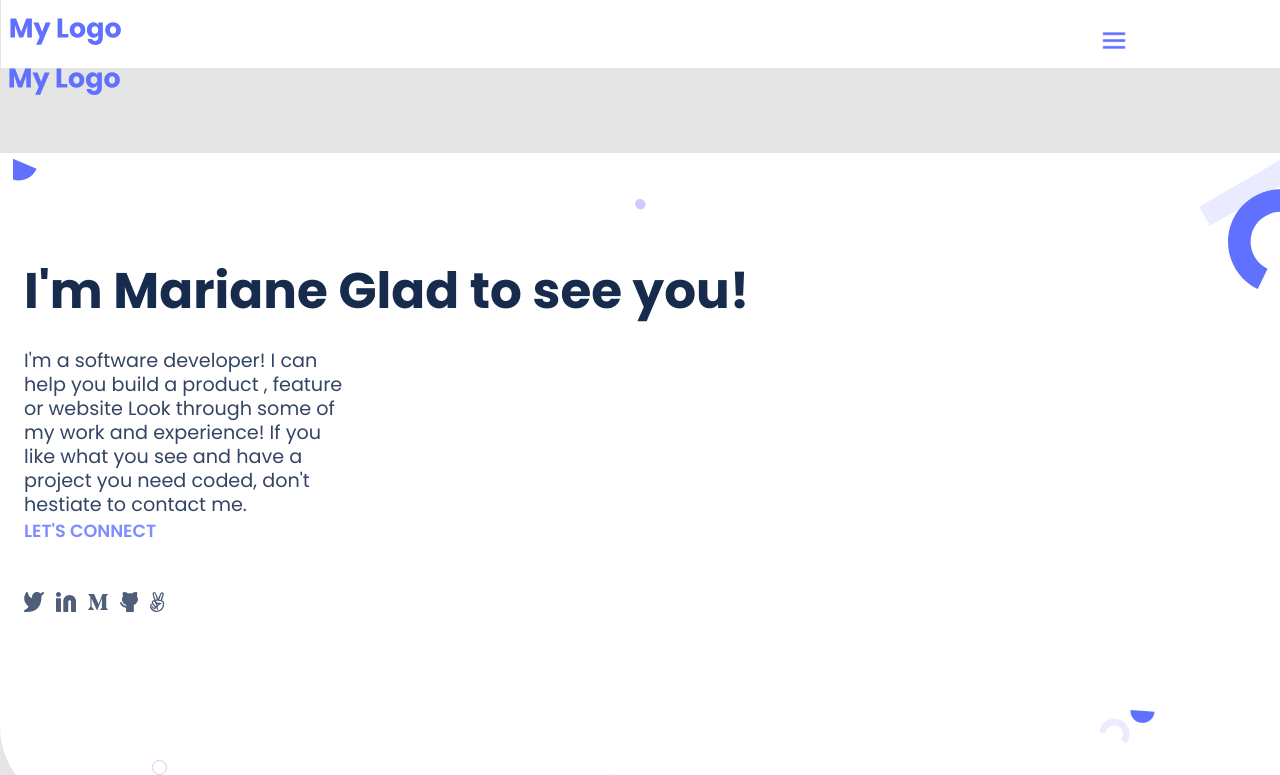
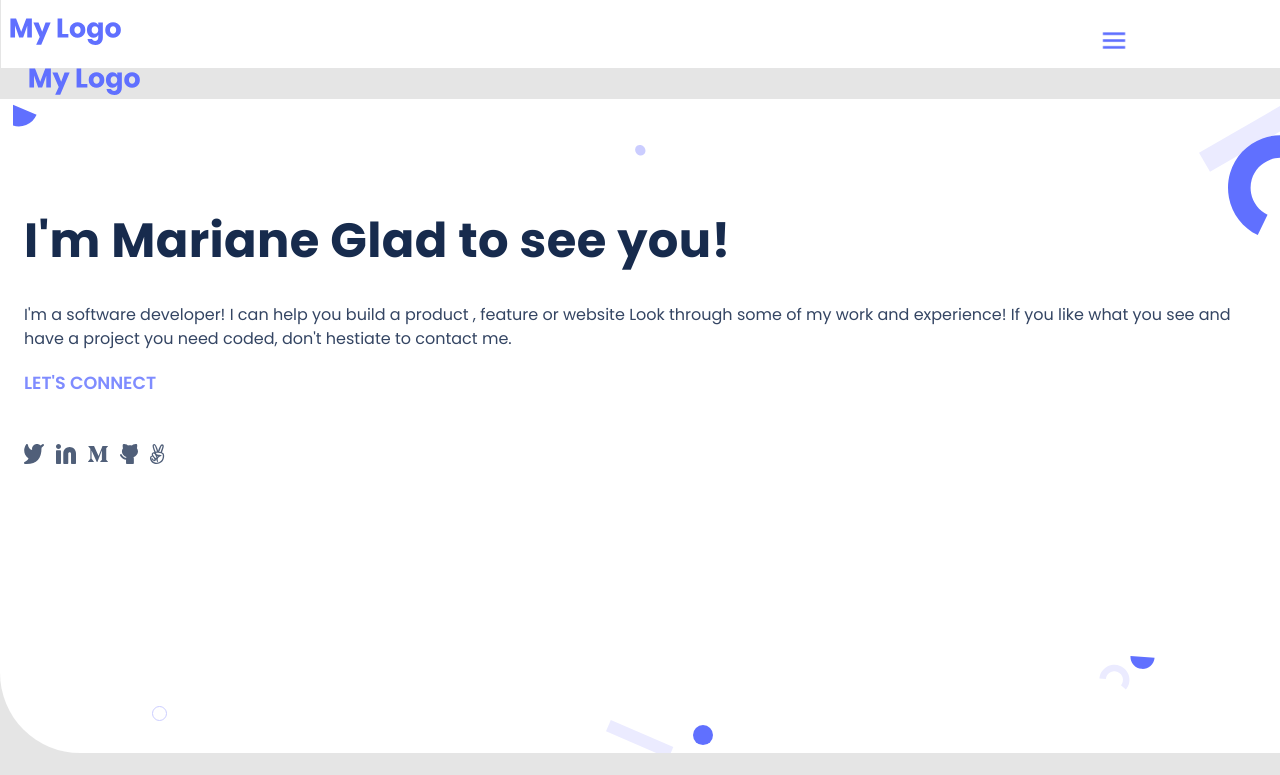
Before and after one commit to MarkYegon7/Portfolio-Website, a website: page index.html in a window 1280 px wide. Shown: the top 775 px of the page. Drawn offline with Linux system fonts and the light colour scheme.

Commit message:
Add styles to css file

```diff
--- a/styles.css
+++ b/styles.css
@@ -33,6 +33,7 @@ body {
 
 .title {
   font-family: 'Poppins', sans-serif;
+
   font-weight: bold;
   font-size: 3.125rem;
   line-height: 3.25rem;
@@ -46,18 +47,19 @@ body {
 }
 
 .intro {
-  width: 20.438rem;
-  height: 10.625rem;
+  /* width: 20.438rem;
+  height: 10.625rem; */
   font-family: 'Poppins', sans-serif;
   font-style: normal;
   font-weight: 6.25rem;
-  font-size: 120%;
+  font-size: 16px;
   line-height: 1.5rem;
   color: #344563;
   flex: none;
   order: 1;
   flex-grow: 0;
-  margin-right: 20%;
+  margin-bottom: 20px;
+  /* margin-right: 20%; */
 }
 
 .lets-connect {
@@ -629,3 +631,60 @@ textarea::placeholder {
   font-size: 15px;
   line-height: 24px;
 }
+
+/* .tonic-1 {
+  display: none;
+} */
+
+/* desktop version */
+/* @media screen and (min-width: 768px) {
+  body {
+    width: 1440px;
+  }
+
+  .all-body{
+    background-image: url('images/Header\ bgDesktop.svg');
+  }
+} */
+
+@media screen and (min-width: 768px) {
+  .dsk-header-logo {
+    display: flex;
+    justify-content: space-between;
+    /* background: #fff; */
+    padding-left: 20px;
+  }
+
+  .nav-content {
+    list-style-type: none;
+    display: flex;
+    justify-content: space-between;
+    padding-right: 25px;
+    align-items: center;
+    gap: 10px;
+  }
+
+  .all-body {
+    background-image: url('images/Header\ bgDesktop.svg');
+    overflow: hidden;
+  }
+
+  .title {
+    font-weight: 700;
+    font-size: 48px;
+    line-height: 60px;
+    display: flex;
+    align-items: center;
+    letter-spacing: 0.37px;
+  }
+
+  .works {
+    display: flex;
+    flex-direction: row;
+  }
+
+  .tonic {
+    display: none;
+  }
+
+}
```
